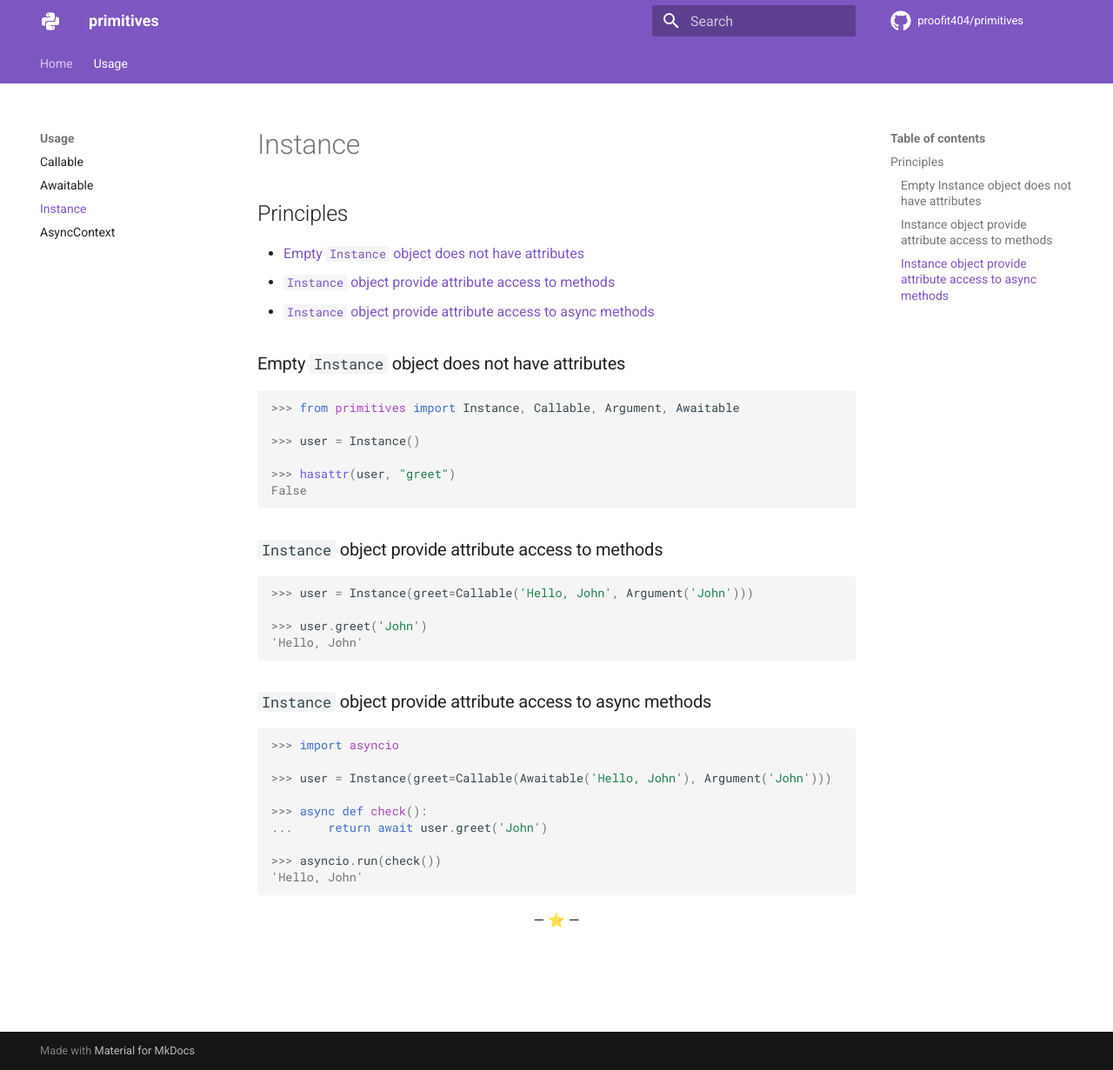
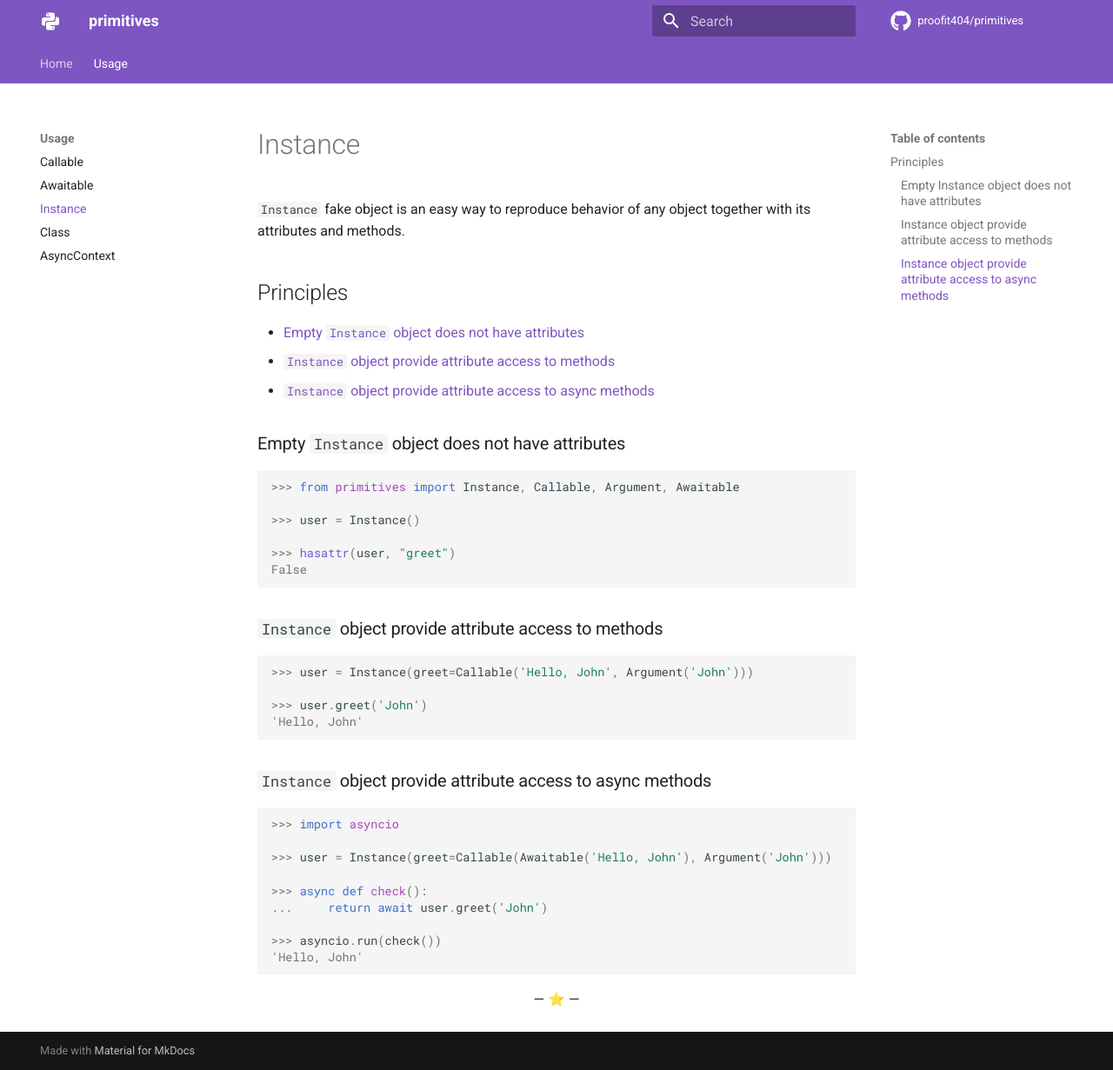
Before and after one commit to proofit404/primitives, an MkDocs documentation site: the page built from docs/instance.md, in a window 1280 px wide and 1231 px high. Shown: the whole window at 87% size. Built offline with MkDocs 1.6.1 and Material for MkDocs 9.7.7, drawn with Linux system fonts in a browser that asks for light colours; comment, search, counter and statistics services are not loaded.

Commit message:
docs: mention empty Class object #16

```diff
--- a/docs/instance.md
+++ b/docs/instance.md
@@ -1,4 +1,7 @@
 # Instance
+
+`Instance` fake object is an easy way to reproduce behavior of any object
+together with its attributes and methods.
 
 ## Principles
 
--- a/mkdocs.yml
+++ b/mkdocs.yml
@@ -41,4 +41,5 @@ nav:
       - Callable: callable.md
       - Awaitable: awaitable.md
       - Instance: instance.md
+      - Class: class.md
       - AsyncContext: async_context.md
```
Also changed, not shown: docs/async_context.md (+3 -0 lines), docs/awaitable.md (+2 -0 lines), docs/class.md (added, +30 -0 lines).
